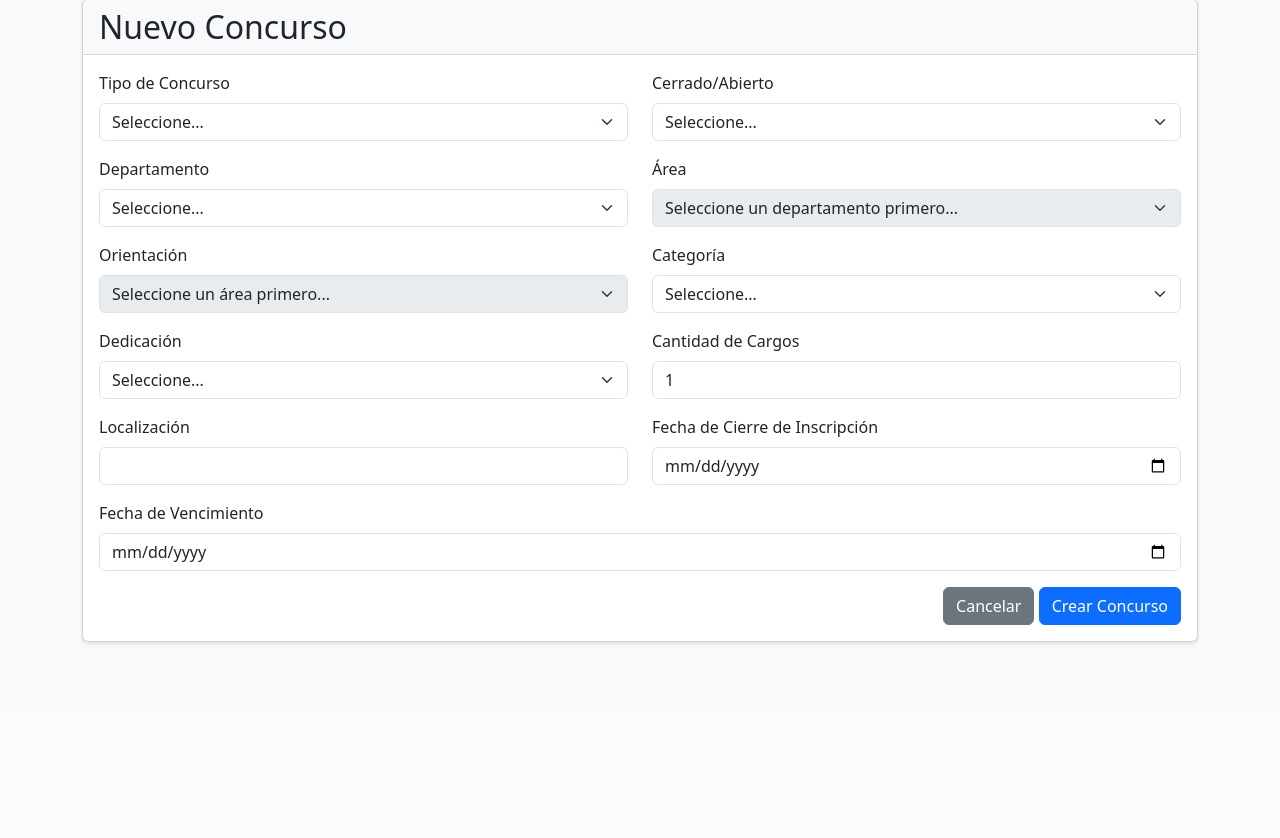
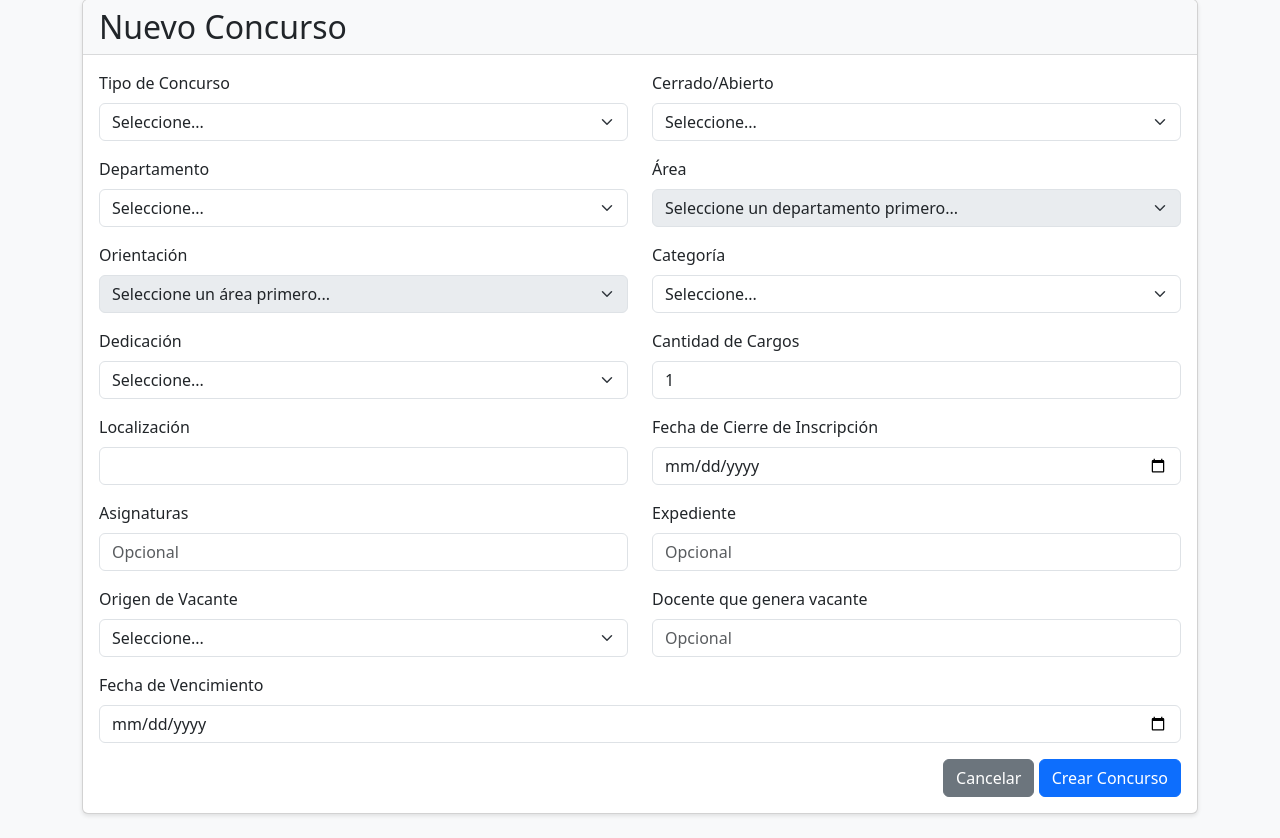
Before and after one commit to Ignatius32/sistema_concursos_docentes, a Flask app: page /concursos/nuevo in a window 1280 px wide. Shown: the part 89-927 px from the top of the page. Before the commit the page ends 734 px from the top, so only its background shows below. Run offline with Flask 3, Linux system fonts and the light colour scheme; a user stored in the database is signed in; data comes from the database, SQL or seed files in the repository.

Commit message:
Add origen_vacante and docente_vacante fields to Concurso model with corresponding template updates

```diff
--- a/app/models/models.py
+++ b/app/models/models.py
@@ -59,6 +59,10 @@
     categoria_nombre = db.Column(db.String(100), nullable=True)  # Full name of the categoria
     dedicacion = db.Column(db.String(20), nullable=False)  # Simple, Parcial, Exclusiva
     localizacion = db.Column(db.String(100))
+    asignaturas = db.Column(db.String(255), nullable=True)  # Optional field for subjects
+    expediente = db.Column(db.String(100), nullable=True)  # Optional field for file number
+    origen_vacante = db.Column(db.String(50), nullable=True)  # LICENCIA SIN GOCE DE HABERES, RENUNCIA
+    docente_vacante = db.Column(db.String(100), nullable=True)  # Name of the teacher who generated the vacancy
     creado = db.Column(db.DateTime, default=datetime.utcnow)
     cierre_inscripcion = db.Column(db.Date, nullable=True)  # Changed to nullable=True
     vencimiento = db.Column(db.Date, nullable=True)  # Already nullable
--- a/app/routes/concursos.py
+++ b/app/routes/concursos.py
@@ -3,6 +3,8 @@
 from datetime import datetime, timezone
 from app.models.models import db, Concurso, Departamento, Area, Orientacion, Categoria, HistorialEstado, DocumentoConcurso
 from app.integrations.google_drive import GoogleDriveAPI
+import json
+import os
 
 concursos = Blueprint('concursos', __name__, url_prefix='/concursos')
 drive_api = GoogleDriveAPI()
@@ -29,6 +31,138 @@
 
     return f"{numero} ({cant_cargos}) {cargo_text} {tipo_text}"
 
+# Helper function to generate documents from templates
+def generar_documento_desde_template(concurso_id, template_name, doc_tipo, prepare_data_func):
+    """
+    Generic function to generate a document from a template.
+
+    Args:
+        concurso_id (int): ID of the concurso
+        template_name (str): Name of the template in Google Drive
+        doc_tipo (str): Type of document for database record
+        prepare_data_func (function): Function that prepares the data for the template
+
+    Returns:
+        tuple: (success, message, url) - Indicates success/failure, message, and URL if successful
+    """
+    try:
+        concurso = Concurso.query.get_or_404(concurso_id)
+
+        if not concurso.borradores_folder_id:
+            return False, 'El concurso no tiene una carpeta de borradores asociada.', None
+
+        # Get data for template from the specific function
+        data, validation_message = prepare_data_func(concurso)
+
+        # Check if data preparation succeeded
+        if not data:
+            return False, validation_message, None
+
+        # Generate file name with timestamp
+        file_name = f"{doc_tipo.replace('_', ' ').title()}_Concurso_{concurso.id}_{datetime.now().strftime('%Y%m%d_%H%M%S')}.docx"
+
+        # Use API to create document from template in borradores folder
+        file_id, web_link = drive_api.create_document_from_template(
+            template_name,
+            data,
+            concurso.borradores_folder_id,
+            file_name
+        )
+
+        # Create document record
+        documento = DocumentoConcurso(
+            concurso=concurso,
+            tipo=doc_tipo,
+            url=web_link,
+            estado='BORRADOR'
+        )
+        db.session.add(documento)
+
+        # Add entry to history
+        historial = HistorialEstado(
+            concurso=concurso,
+            estado="DOCUMENTO_GENERADO",
+            observaciones=f"{doc_tipo.replace('_', ' ').title()} generado por {current_user.username}"
+        )
+        db.session.add(historial)
+        db.session.commit()
+
+        return True, f'Documento generado exitosamente.', web_link
+
+    except Exception as e:
+        db.session.rollback()
+        return False, f'Error al generar el documento: {str(e)}', None
+
+# Data preparation functions for different templates
+def prepare_data_resolucion_llamado_tribunal(concurso):
+    """Prepare data for the resolucion llamado tribunal template."""
+    # Check if tribunal members are assigned
+    tribunal_members = concurso.tribunal.all()
+    if not tribunal_members:
+        return None, 'No hay miembros del tribunal asignados para este concurso.'
+
+    # Get related data
+    departamento = Departamento.query.get(concurso.departamento_id)
+
+    # Format dates for display
+    current_year = datetime.now().year
+
+    # Format tribunal members
+    titulares = []
+    suplentes = []
+
+    for miembro in tribunal_members:
+        member_info = f"{miembro.apellido}, {miembro.nombre} (DNI: {miembro.dni})"
+
+        if miembro.rol == "Presidente":
+            # Presidente always goes first in the titulares list
+            titulares.insert(0, f"{member_info} - Presidente")
+        elif miembro.rol == "Suplente":
+            suplentes.append(member_info)
+        else:  # Vocal
+            titulares.append(member_info)
+
+    # Join lists with line breaks for the document
+    tribunal_titular_text = "\n".join(titulares)
+    tribunal_suplentes_text = "\n".join(suplentes)
+
+    # Get expediente number (this is an example, you might need to add this field to your model)
+    #expediente = f"{expediente}"  # Replace with actual expediente field
+
+    # Ensure we have the categoria_nombre
+    categoria_nombre = concurso.categoria_nombre
+    if not categoria_nombre:
+        # Load roles_categorias.json data if needed
+        json_path = os.path.join(os.path.dirname(os.path.dirname(os.path.dirname(__file__))), 'roles_categorias.json')
+        with open(json_path, 'r', encoding='utf-8') as f:
+            roles_data = json.load(f)
+
+        # Find categoria name by codigo
+        for rol in roles_data:
+            for categoria in rol['categorias']:
+                if categoria['codigo'] == concurso.categoria:
+                    categoria_nombre = categoria['nombre']
+                    break
+            if categoria_nombre:
+                break
+
+    # Prepare data for template replacements
+    data = {
+        'cantCargos': _format_cargos_text(concurso.cant_cargos, concurso.tipo),
+        'departamento': departamento.nombre,
+        'area': concurso.area,
+        'orientacion': concurso.orientacion,
+        'tipo': concurso.tipo,
+        'nombre': categoria_nombre or concurso.categoria,  # Use found name or fallback to codigo
+        'codigo': concurso.categoria,
+        'tribunal_titular': tribunal_titular_text,
+        'tribunal_suplentes': tribunal_suplentes_text,
+        'yyyy': str(current_year),
+        'expediente': concurso.expediente
+    }
+
+    return data, None
+
 @concursos.route('/')
 @login_required
 def index():
@@ -52,6 +186,8 @@
             categoria = request.form.get('categoria')
             dedicacion = request.form.get('dedicacion')
             localizacion = request.form.get('localizacion')
+            asignaturas = request.form.get('asignaturas')
+            expediente = request.form.get('expediente')
 
             # Get categoria name from roles_categorias.json
             import json
@@ -96,6 +232,10 @@
                 categoria_nombre=categoria_nombre,  # Set the nombre from roles_categorias.json
                 dedicacion=dedicacion,
                 localizacion=localizacion,
+                asignaturas=asignaturas,
+                expediente=expediente,
+                origen_vacante=request.form.get('origen_vacante'),
+                docente_vacante=request.form.get('docente_vacante'),
                 cierre_inscripcion=cierre_inscripcion,
                 vencimiento=vencimiento,
                 estado_actual="CREADO"
@@ -155,116 +295,19 @@
 @login_required
 def generar_resolucion_llamado_tribunal(concurso_id):
     """Generate a resolution document with tribunal information for a concurso."""
-    concurso = Concurso.query.get_or_404(concurso_id)
+    success, message, url = generar_documento_desde_template(
+        concurso_id,
+        'resLlamadoTribunalInterino',  # template name
+        'RESOLUCION_LLAMADO_TRIBUNAL',  # document type
+        prepare_data_resolucion_llamado_tribunal  # function to prepare data
+    )
 
-    if not concurso.borradores_folder_id:
-        flash('El concurso no tiene una carpeta de borradores asociada.', 'danger')
-        return redirect(url_for('concursos.ver', concurso_id=concurso_id))
+    if success:
+        flash(f'{message} <a href="{url}" target="_blank" class="alert-link">Abrir documento</a>', 'success')
+    else:
+        flash(message, 'danger')
 
-    # Check if tribunal members are assigned
-    tribunal_members = concurso.tribunal.all()
-    if not tribunal_members:
-        flash('No hay miembros del tribunal asignados para este concurso.', 'danger')
-        return redirect(url_for('concursos.ver', concurso_id=concurso_id))
-
-    try:
-        # Get related data
-        departamento = Departamento.query.get(concurso.departamento_id)
-
-        # Format dates for display
-        current_year = datetime.now().year
-
-        # Format tribunal members
-        titulares = []
-        suplentes = []
-
-        for miembro in tribunal_members:
-            member_info = f"{miembro.apellido}, {miembro.nombre} (DNI: {miembro.dni})"
-
-            if miembro.rol == "Presidente":
-                # Presidente always goes first in the titulares list
-                titulares.insert(0, f"{member_info} - Presidente")
-            elif miembro.rol == "Suplente":
-                suplentes.append(member_info)
-            else:  # Vocal
-                titulares.append(member_info)
-
-        # Join lists with line breaks for the document
-        tribunal_titular_text = "\n".join(titulares)
-        tribunal_suplentes_text = "\n".join(suplentes)
-
-        # Get expediente number (this is an example, you might need to add this field to your model)
-        expediente = f"00000-YYYY"  # Replace with actual expediente field
-
-        # Get categoria name from roles_categorias.json
-        import json
-        import os
-
-        # Load roles_categorias.json data
-        json_path = os.path.join(os.path.dirname(os.path.dirname(os.path.dirname(__file__))), 'roles_categorias.json')
-        with open(json_path, 'r', encoding='utf-8') as f:
-            roles_data = json.load(f)
-
-        # Find categoria name by codigo
-        categoria_nombre = None
-        for rol in roles_data:
-            for categoria in rol['categorias']:
-                if categoria['codigo'] == concurso.categoria:
-                    categoria_nombre = categoria['nombre']
-                    break
-            if categoria_nombre:
-                break
-
-        # Prepare data for template replacements
-        data = {
-            'cantCargos': _format_cargos_text(concurso.cant_cargos, concurso.tipo),
-            'departamento': departamento.nombre,
-            'area': concurso.area,
-            'orientacion': concurso.orientacion,
-            'tipo': concurso.tipo,
-            'nombre': categoria_nombre or concurso.categoria,  # Use found name or fallback to codigo
-            'codigo': concurso.categoria,
-            'tribunal_titular': tribunal_titular_text,
-            'tribunal_suplentes': tribunal_suplentes_text,
-            'yyyy': str(current_year),
-            'expediente': expediente
-        }
-
-        # Generate file name
-        file_name = f"Resolucion_Llamado_y_Tribunal_Concurso_{concurso.id}_{datetime.now().strftime('%Y%m%d_%H%M%S')}.docx"
-
-        # Use the API to create document from template in borradores folder
-        file_id, web_link = drive_api.create_document_from_template(
-            'resLlamadoTribunalInterino',
-            data,
-            concurso.borradores_folder_id,
-            file_name
-        )
-
-        # Create document record
-        documento = DocumentoConcurso(
-            concurso=concurso,
-            tipo='RESOLUCION_LLAMADO_TRIBUNAL',
-            url=web_link,
-            estado='BORRADOR'
-        )
-        db.session.add(documento)
-
-        # Add entry to history
-        historial = HistorialEstado(
-            concurso=concurso,
-            estado="DOCUMENTO_GENERADO",
-            observaciones=f"Resolución de Llamado y Tribunal generada por {current_user.username}"
-        )
-        db.session.add(historial)
-        db.session.commit()
-
-        flash(f'Documento de resolución generado exitosamente. <a href="{web_link}" target="_blank" class="alert-link">Abrir documento</a>', 'success')
-        return redirect(url_for('concursos.ver', concurso_id=concurso_id))
-
-    except Exception as e:
-        flash(f'Error al generar el documento: {str(e)}', 'danger')
-        return redirect(url_for('concursos.ver', concurso_id=concurso_id))
+    return redirect(url_for('concursos.ver', concurso_id=concurso_id))
 
 @concursos.route('/<int:concurso_id>/editar', methods=['GET', 'POST'])
 @login_required
@@ -291,6 +334,10 @@
             concurso.categoria = request.form.get('categoria')
             concurso.dedicacion = request.form.get('dedicacion')
             concurso.localizacion = request.form.get('localizacion')
+            concurso.asignaturas = request.form.get('asignaturas')
+            concurso.expediente = request.form.get('expediente')
+            concurso.origen_vacante = request.form.get('origen_vacante')
+            concurso.docente_vacante = request.form.get('docente_vacante')
 
             # Get categoria name from roles_categorias.json
             import json
--- a/app/templates/concursos/nuevo.html
+++ b/app/templates/concursos/nuevo.html
@@ -100,6 +100,34 @@
             </div>
 
             <div class="row">
+                <div class="col-md-6 mb-3">
+                    <label for="asignaturas" class="form-label">Asignaturas</label>
+                    <input type="text" class="form-control" id="asignaturas" name="asignaturas" placeholder="Opcional">
+                </div>
+
+                <div class="col-md-6 mb-3">
+                    <label for="expediente" class="form-label">Expediente</label>
+                    <input type="text" class="form-control" id="expediente" name="expediente" placeholder="Opcional">
+                </div>
+            </div>
+
+            <div class="row">
+                <div class="col-md-6 mb-3">
+                    <label for="origen_vacante" class="form-label">Origen de Vacante</label>
+                    <select class="form-select" id="origen_vacante" name="origen_vacante">
+                        <option value="">Seleccione...</option>
+                        <option value="LICENCIA SIN GOCE DE HABERES">LICENCIA SIN GOCE DE HABERES</option>
+                        <option value="RENUNCIA">RENUNCIA</option>
+                    </select>
+                </div>
+
+                <div class="col-md-6 mb-3">
+                    <label for="docente_vacante" class="form-label">Docente que genera vacante</label>
+                    <input type="text" class="form-control" id="docente_vacante" name="docente_vacante" placeholder="Opcional">
+                </div>
+            </div>
+
+            <div class="row">
                 <div class="col-md-12 mb-3">
                     <label for="vencimiento" class="form-label">Fecha de Vencimiento</label>
                     <input type="date" class="form-control" id="vencimiento" name="vencimiento">
```
Also changed, not shown: app/templates/concursos/editar.html (+33 -2 lines), app/templates/concursos/ver.html (+24 -0 lines), migrations/versions/4d9fc7479ad0_add_origen_vacante_and_docente_vacante_.py (added, +34 -0 lines).
